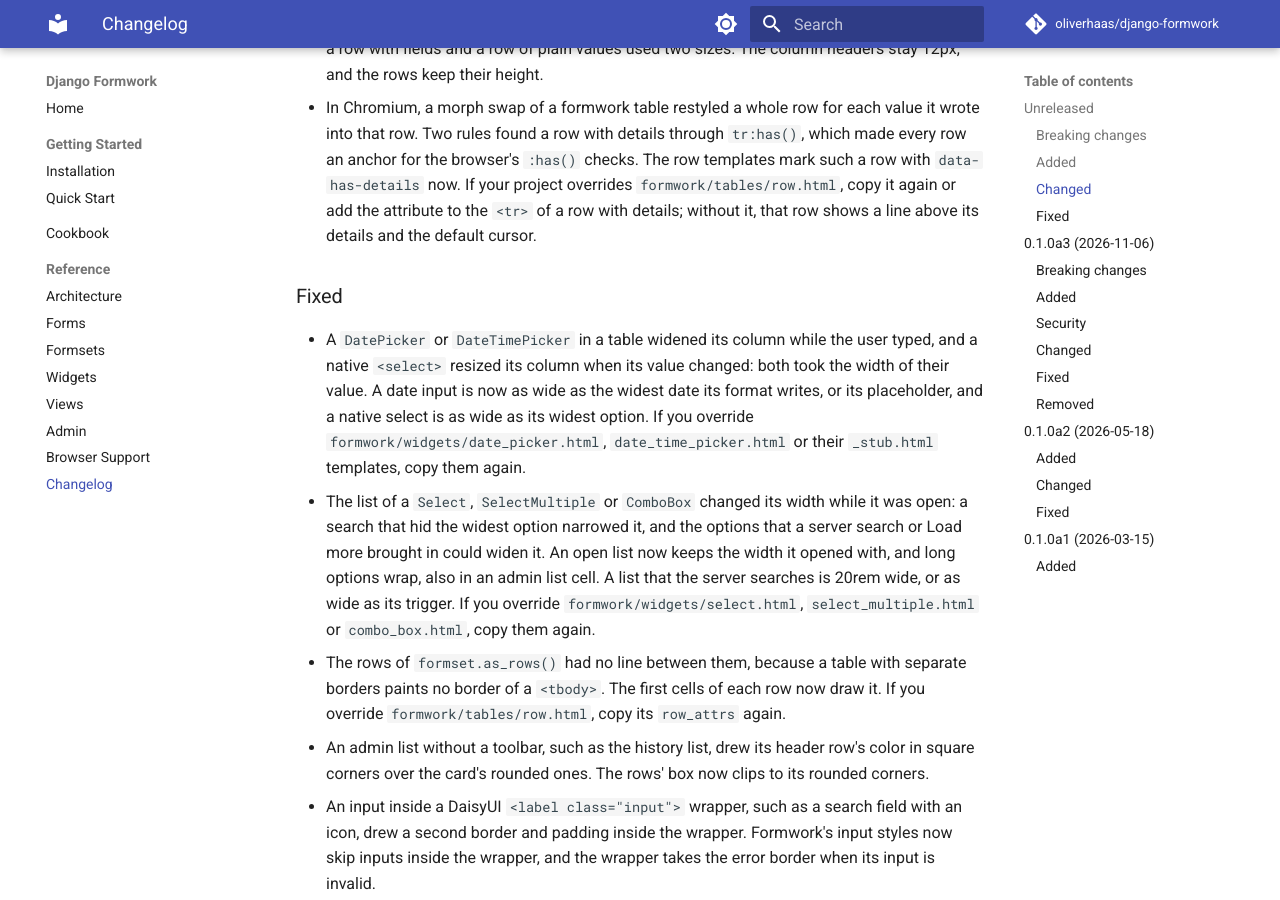
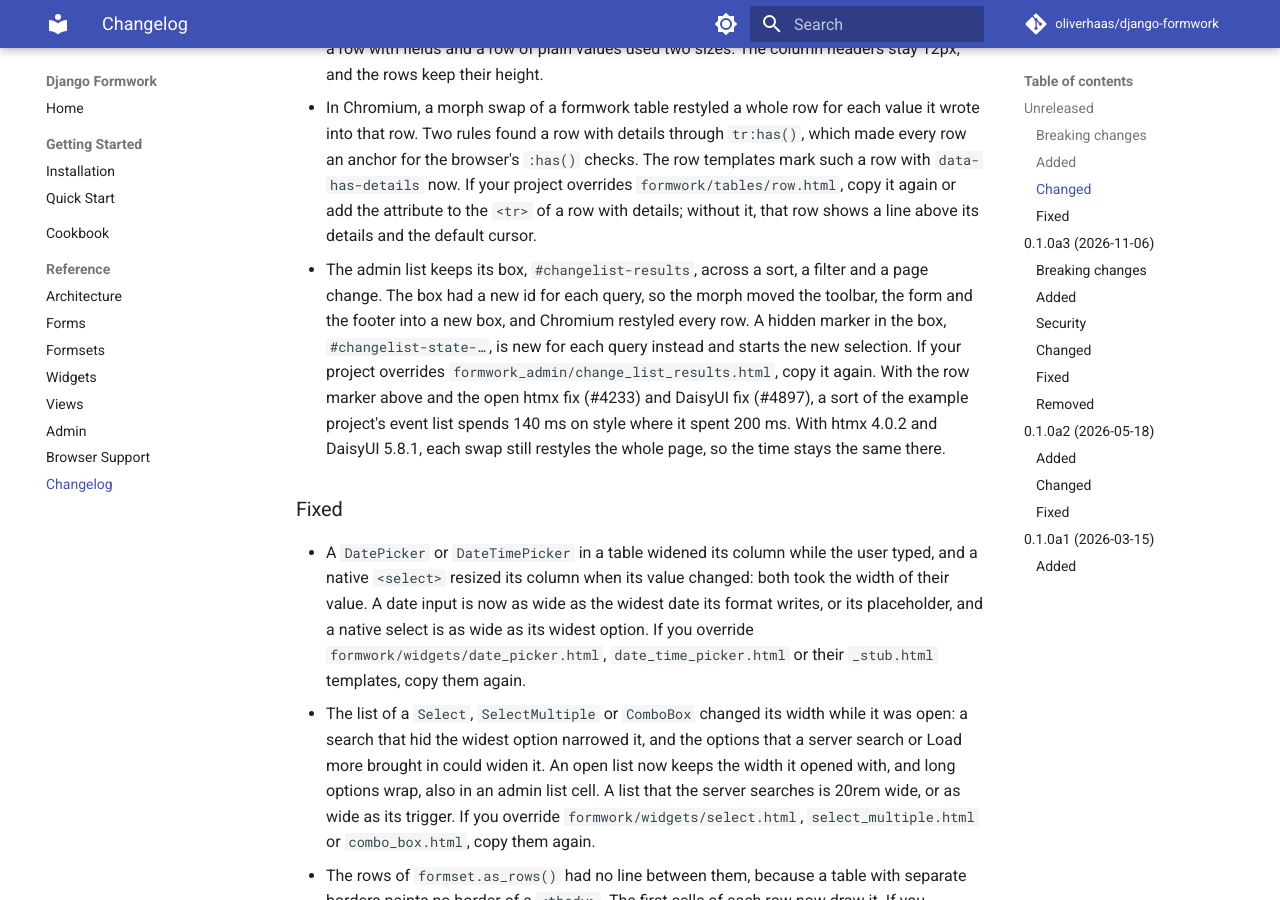
Before and after one commit to oliverhaas/django-formwork, an MkDocs documentation site: the page built from docs/reference/changelog.md, in a window 1280 px wide and 900 px high, scrolled down 9166 px. Built offline with MkDocs 1.6.1 and Material for MkDocs 9.7.7, drawn with Linux system fonts in a browser that asks for light colours; comment, search, counter and statistics services are not loaded; the version menu is left out.

Commit message:
perf(admin): keep the list's box across a sort or a filter

```diff
--- a/django_formwork/admin/static/formwork_admin/columns.js
+++ b/django_formwork/admin/static/formwork_admin/columns.js
@@ -227,7 +227,7 @@
   // link under the rows shows the next page's first rows. A morph of the same list keeps its place.
   const watch = () => {
     const el = document.getElementById("changelist-scroll");
-    const key = el?.closest("[data-total]")?.id ?? "";
+    const key = el?.closest("[data-state]")?.dataset.state ?? "";
     if (el && key !== state.key) {
       const card = el.closest(".card") ?? el;
       const bar = parseFloat(getComputedStyle(el).getPropertyValue("--formwork-admin-top")) || 0;
--- a/docs/reference/changelog.md
+++ b/docs/reference/changelog.md
@@ -374,6 +374,15 @@
   with `data-has-details` now. If your project overrides `formwork/tables/row.html`, copy
   it again or add the attribute to the `<tr>` of a row with details; without it, that row
   shows a line above its details and the default cursor.
+- The admin list keeps its box, `#changelist-results`, across a sort, a filter and a page
+  change. The box had a new id for each query, so the morph moved the toolbar, the form
+  and the footer into a new box, and Chromium restyled every row. A hidden marker in the
+  box, `#changelist-state-…`, is new for each query instead and starts the new selection.
+  If your project overrides `formwork_admin/change_list_results.html`, copy it again.
+  With the row marker above and the open htmx fix (#4233) and DaisyUI fix (#4897), a sort
+  of the example project's event list spends 140 ms on style where it spent 200 ms. With
+  htmx 4.0.2 and DaisyUI 5.8.1, each swap still restyles the whole page, so the time
+  stays the same there.
 
 ### Fixed
 
```
Also changed, not shown: 2 other files.
